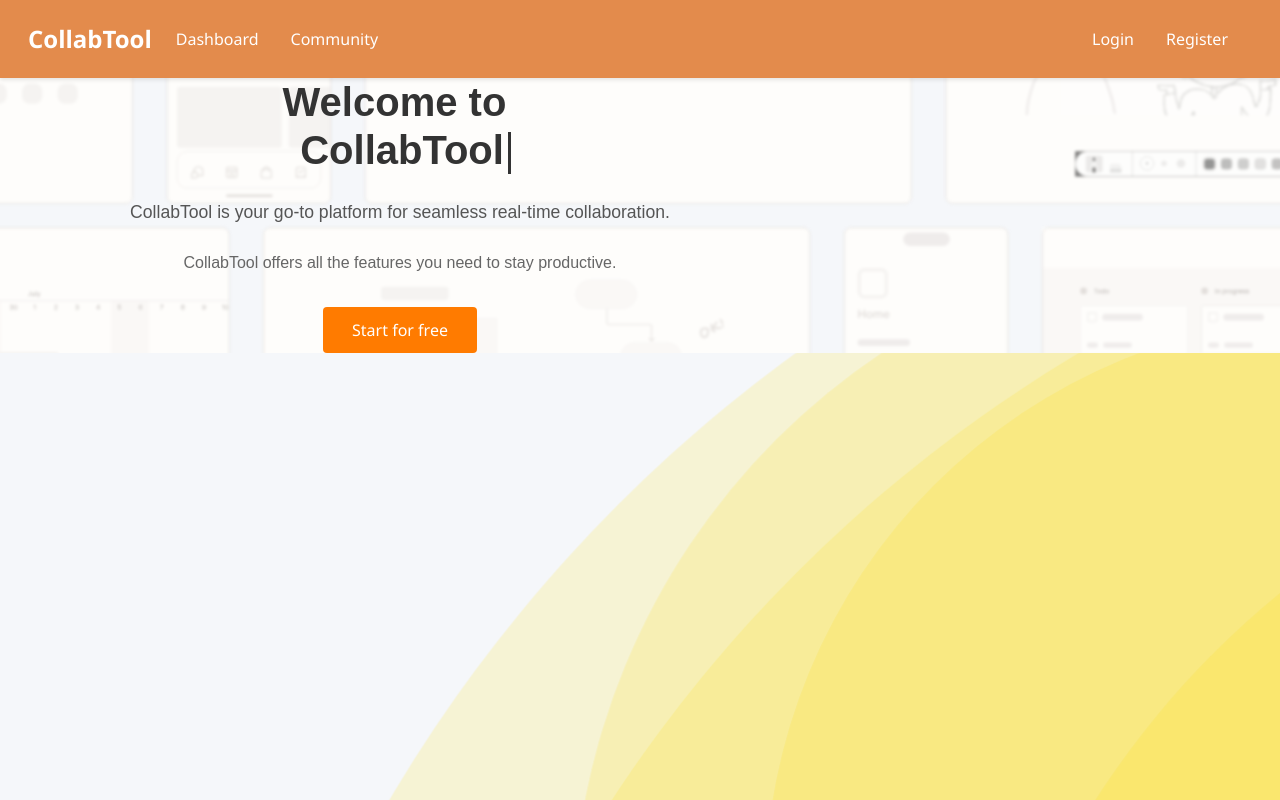
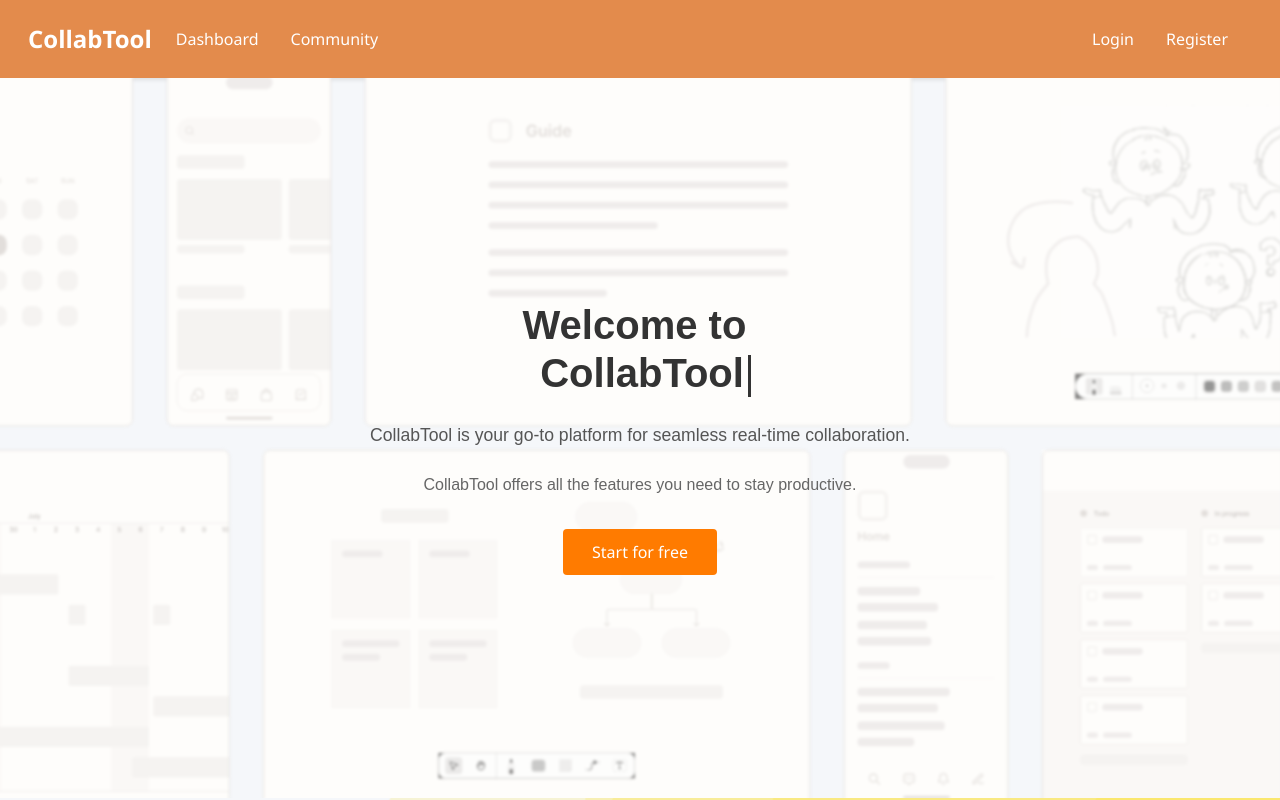
Before and after one commit to Bharadwaj710/Collab-Tool, a React (Create React App) app: page / in a window 1280 px wide. Built offline with nearby package versions, Linux system fonts and the light colour scheme.

Commit message:
changed background

```diff
--- a/src/components/Auth.css
+++ b/src/components/Auth.css
@@ -3,6 +3,11 @@
     background-size: cover;
     background-position: center;
     background-repeat: no-repeat;
+    min-height: 100vh;
+    display: flex;
+    justify-content: center;
+    align-items: center;
+    color: #333;
 }
 
 .auth-form-container {
--- a/src/components/Dashboard.css
+++ b/src/components/Dashboard.css
@@ -6,6 +6,8 @@
     background-size: cover;
     background-position: center;
     background-repeat: no-repeat;
+    min-height: 100vh; /* Ensures the background covers the full viewport height */
+    color: #333;
 }
 
   .dashboard-header {
--- a/src/components/LandingPage.css
+++ b/src/components/LandingPage.css
@@ -3,6 +3,13 @@
     background-size: cover;
     background-position: center;
     background-repeat: no-repeat;
+    display: flex;
+    justify-content: center;
+    align-items: center;
+    padding: 2rem;
+    position: relative;
+    overflow: hidden;
+    min-height: 90vh;
 }
 
 .background-container {
```
